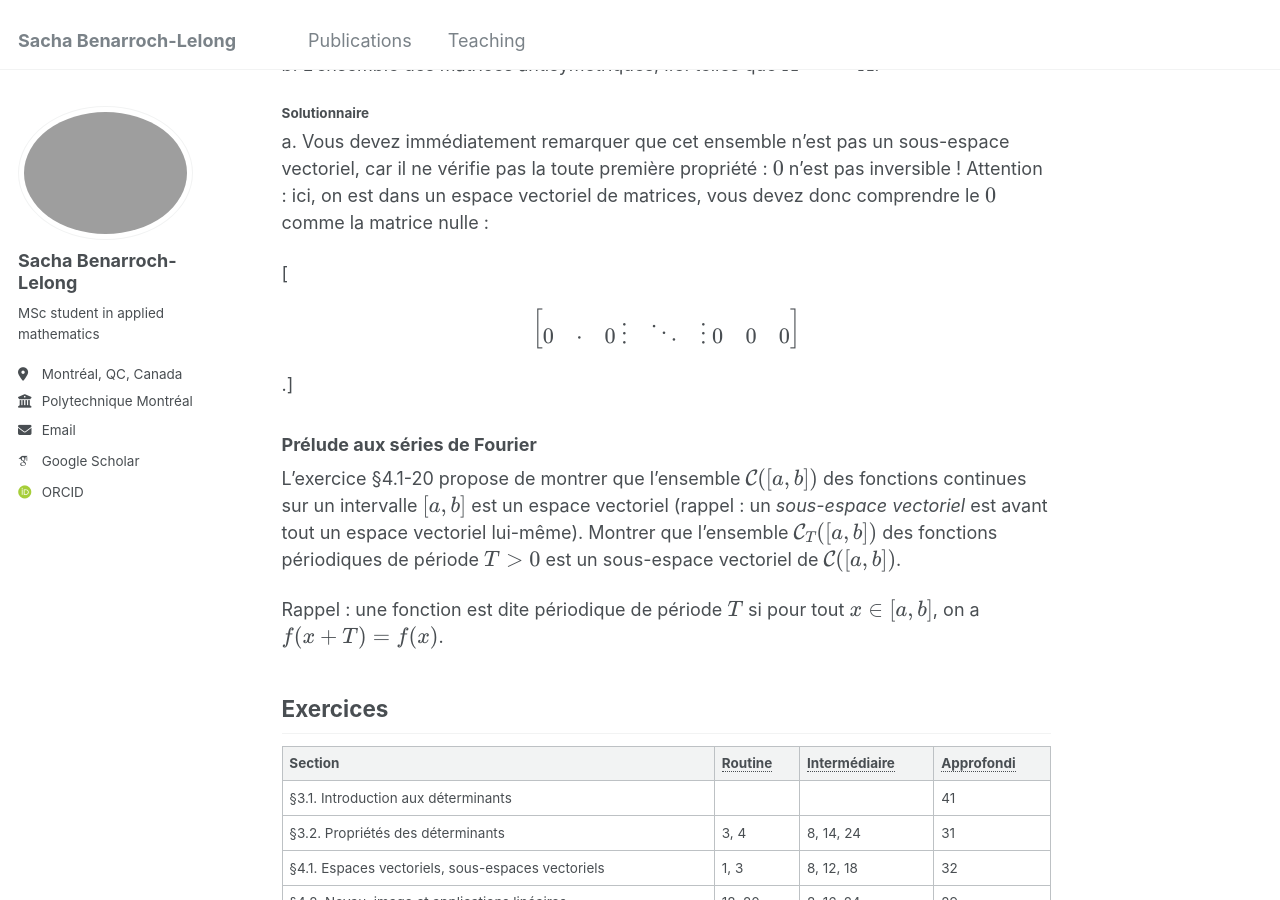
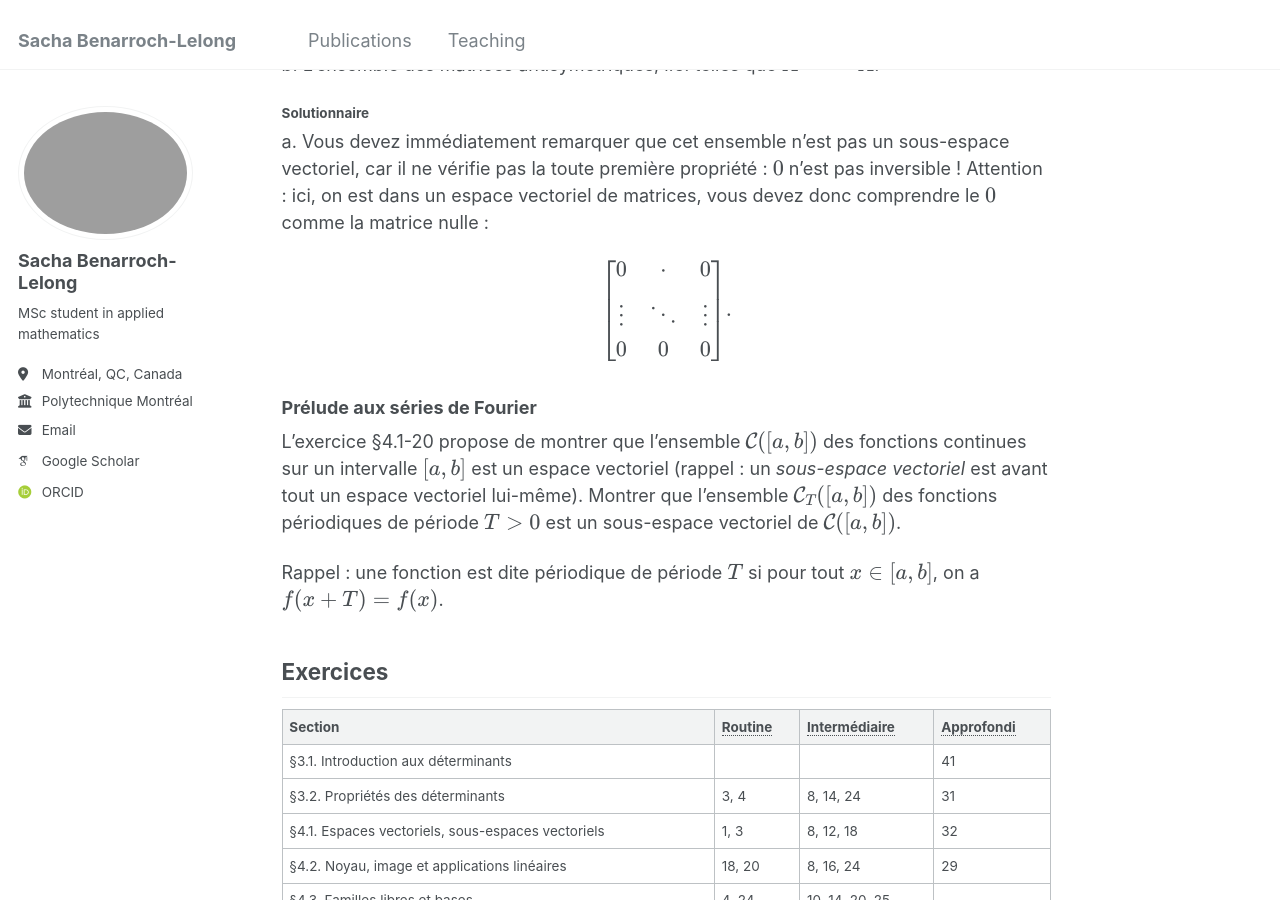
Before and after one commit to sblelong/sblelong.github.io, a Jekyll site: the page built from _teaching/mth1008/td3.md, in a window 1280 px wide and 900 px high, scrolled down 458 px. Built offline with Jekyll 4.4.1, drawn with Linux system fonts in a browser that asks for light colours; some web fonts are replaced.

Commit message:
fix latex

```diff
--- a/_teaching/mth1008/td3.md
+++ b/_teaching/mth1008/td3.md
@@ -17,7 +17,7 @@ b. L'ensemble des matrices antisymétriques, i.e. telles que \\(A^\top=-A\\).
 
 a. Vous devez immédiatement remarquer que cet ensemble n'est pas un sous-espace vectoriel, car il ne vérifie pas la toute première propriété : \\(0\\) n'est pas inversible ! Attention : ici, on est dans un espace vectoriel de matrices, vous devez donc comprendre le \\(0\\) comme la matrice nulle :
 
-\[\begin{bmatrix}0 & \cdot & 0\\ \vdots & \ddots & \vdots\\ 0 & 0 & 0\end{bmatrix}.\]
+$$\begin{bmatrix}0 & \cdot & 0\\ \vdots & \ddots & \vdots\\ 0 & 0 & 0\end{bmatrix}.$$
 
 ### Prélude aux séries de Fourier
 
```
